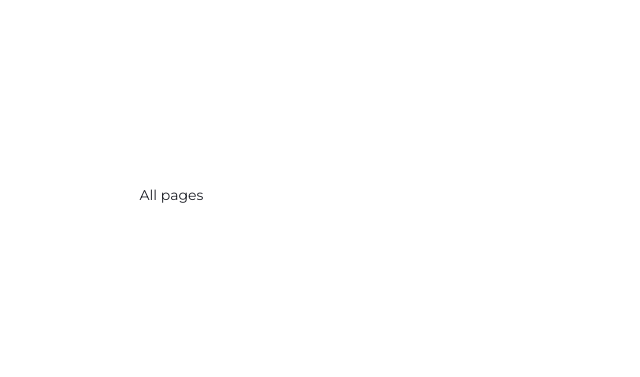
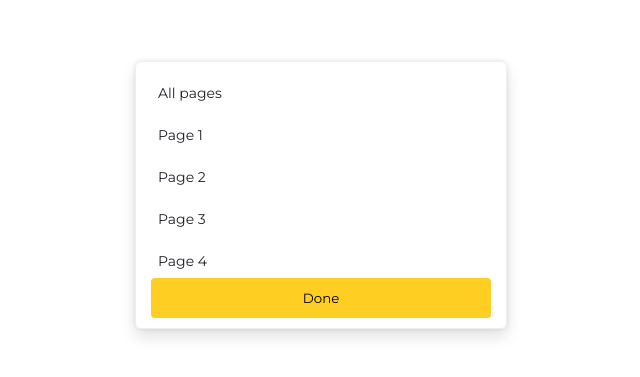
Before and after one commit to achsanalfitra/tests_e, a React (Vite) app in the folder Src1/: page / in a window 1280 px wide. Shown: the part 205-582 px from the top of the page, without its empty margins (319-959 px from the left). Built offline with nearby package versions, Linux system fonts and the light colour scheme.

Commit message:
view form select page; change item select page sizing to box border; rename checkbox dir (was a typo)

```diff
--- a/Src1/src/App.tsx
+++ b/Src1/src/App.tsx
@@ -1,8 +1,9 @@
 import { AppContextTheme, AppContextThemeNew } from "./AppContext/AppContextTheme";
 import { AppButton } from "./AppLib/Component/Button/Button";
-import { AppCheckbox } from "./AppLib/Component/Checkox/Checkbox";
+import { AppCheckbox } from "./AppLib/Component/Checkbox/Checkbox";
 import { AppItemSelectPage } from "./AppLib/Component/ItemSelectPage/ItemSelectPage";
 import { AppLayout } from "./AppLib/Component/Layout/Layout";
+import { AppViewFormSelectPage } from "./AppLib/View/FormSelectPage/FormSelectPage";
 
 function App() {
   /*setup providers start */
@@ -12,10 +13,11 @@ function App() {
   const scaffoldButton = <AppButton />;
   const scaffoldCheckbox = <AppCheckbox />;
   const scaffoldItemSelectPage = <AppItemSelectPage />;
+  const scaffoldFormSelectPage = <AppViewFormSelectPage />;
 
   return (
     <AppContextTheme>
-      <AppLayout children={scaffoldItemSelectPage} />
+      <AppLayout children={scaffoldFormSelectPage} />
     </AppContextTheme>
   );
 }
--- a/Src1/src/AppLib/Component/Checkox/Checkbox.module.style.css
+++ b/Src1/src/AppLib/Component/Checkbox/Checkbox.module.style.css
@@ -1,7 +1,6 @@
 .app-checkbox {
   width: 25px;
   height: 25px;
-  --checkbox-checkmark-size: 7px;
 
   border-radius: 6px;
   border:  var(--app-checkbox-border);
--- a/Src1/src/AppLib/Component/ItemSelectPage/ItemSelectPage.module.style.css
+++ b/Src1/src/AppLib/Component/ItemSelectPage/ItemSelectPage.module.style.css
@@ -8,7 +8,9 @@
     font-size: 14px;
     line-height: 130%;
 
-    box-sizing: content-box;
+    box-sizing: border-box;
+
+    cursor: pointer;
 
     background-color: white;
     color: #1F2128;
--- a/Src1/src/AppLib/Component/ItemSelectPage/ItemSelectPage.tsx
+++ b/Src1/src/AppLib/Component/ItemSelectPage/ItemSelectPage.tsx
@@ -1,5 +1,5 @@
 import { useState } from 'react';
-import { AppCheckbox } from '../Checkox/Checkbox';
+import { AppCheckbox } from '../Checkbox/Checkbox';
 import './ItemSelectPage.module.style.css';
 
 interface AppItemSelectPageProps {
--- /dev/null
+++ b/Src1/src/AppLib/View/FormSelectPage/FormSelectPage.tsx
@@ -0,0 +1,68 @@
+import { useState } from 'react';
+import { AppItemSelectPage } from '../../Component/ItemSelectPage/ItemSelectPage';
+import { AppButton } from '../../Component/Button/Button';
+
+import './FormSelectedPage.module.style.css';
+
+const PAGE_OPTIONS = [
+    { label: "Page 1" },
+    { label: "Page 2" },
+    { label: "Page 3" },
+    { label: "Page 4" },
+    { label: "Page 5" },
+    { label: "Page 6" },
+];
+
+export function AppViewFormSelectPage() {
+    const [selectedPages, setSelectedPages] = useState<number[]>([]);
+
+    const allPagesChecked = PAGE_OPTIONS.length > 0 &&
+        selectedPages.length === PAGE_OPTIONS.length;
+
+    const handleAllPagesClick = () => {
+        if (allPagesChecked) {
+            setSelectedPages([]);
+        } else {
+            setSelectedPages(PAGE_OPTIONS.map((_, idx) => idx));
+        }
+    };
+
+    const handleItemClick = (idx: number) => {
+        setSelectedPages(prev =>
+            prev.includes(idx)
+                ? prev.filter(i => i !== idx)
+                : [...prev, idx]
+        );
+    };
+
+    return (
+        <div className='app-view-form-select-page'>
+            <div
+                className='app-view-form-select-page-all-pages'
+                onClick={handleAllPagesClick}
+                style={{ cursor: 'pointer', userSelect: 'none' }}
+            >
+                <AppItemSelectPage
+                    checked={allPagesChecked}
+                    label="All pages"
+                />
+            </div>
+            <div className='app-view-form-select-page-options-list'>
+                {PAGE_OPTIONS.map((item, idx) => (
+                    <div
+                        key={item.label}
+                        onClick={() => handleItemClick(idx)}
+                    >
+                        <AppItemSelectPage
+                            checked={selectedPages.includes(idx)}
+                            label={item.label}
+                        />
+                    </div>
+                ))}
+            </div>
+            <div className='app-view-form-select-page-button'>
+                <AppButton />
+            </div>
+        </div>
+    );
+}
--- /dev/null
+++ b/Src1/src/AppLib/View/FormSelectPage/FormSelectedPage.module.style.css
@@ -0,0 +1,48 @@
+.app-view-form-select-page {
+    display: flex;
+    flex-direction: column;
+    align-items: center;
+    justify-content: center;
+    width: fit-content;
+    height: fit-content;
+    box-sizing: border-box;
+
+    padding-top: 10px;
+    padding-bottom: 10px;
+
+    border: 1px solid #EEEEEE;
+    border-radius: 6px;
+
+    box-shadow:
+        0px 8px 15px rgba(20, 20, 20, 0.12),
+        0px 0px 4px rgba(20, 20, 20, 0.10);
+}
+
+.app-view-form-select-page-container {
+    display: flex;
+    flex-direction: column;
+    align-items: stretch;
+    width: fit-content;
+    height: fit-content;
+    box-sizing: border-box;
+}
+
+/* left empty on purpose; already has internal sizing */
+.app-view-form-select-page-all-pages {}
+
+.app-view-form-select-page-options-list {
+    max-height: 164px;
+    width: 100%;
+    overflow-y: auto;
+    display: flex;
+    flex-direction: column;
+    scrollbar-width: none;
+    -ms-overflow-style: none;
+}
+
+.app-view-form-select-page-options-list::-webkit-scrollbar {
+    display: none;
+}
+
+/* left empty on purpose; already has internal sizing */
+.app-view-form-select-page-button {}
```
Also changed, not shown: Src1/src/AppLib/Component/Checkbox/Checkbox.module.util.ts (renamed from Src1/src/AppLib/Component/Checkox/Checkbox.module.util.ts), Src1/src/AppLib/Component/Checkbox/Checkbox.tsx (renamed from Src1/src/AppLib/Component/Checkox/Checkbox.tsx).
